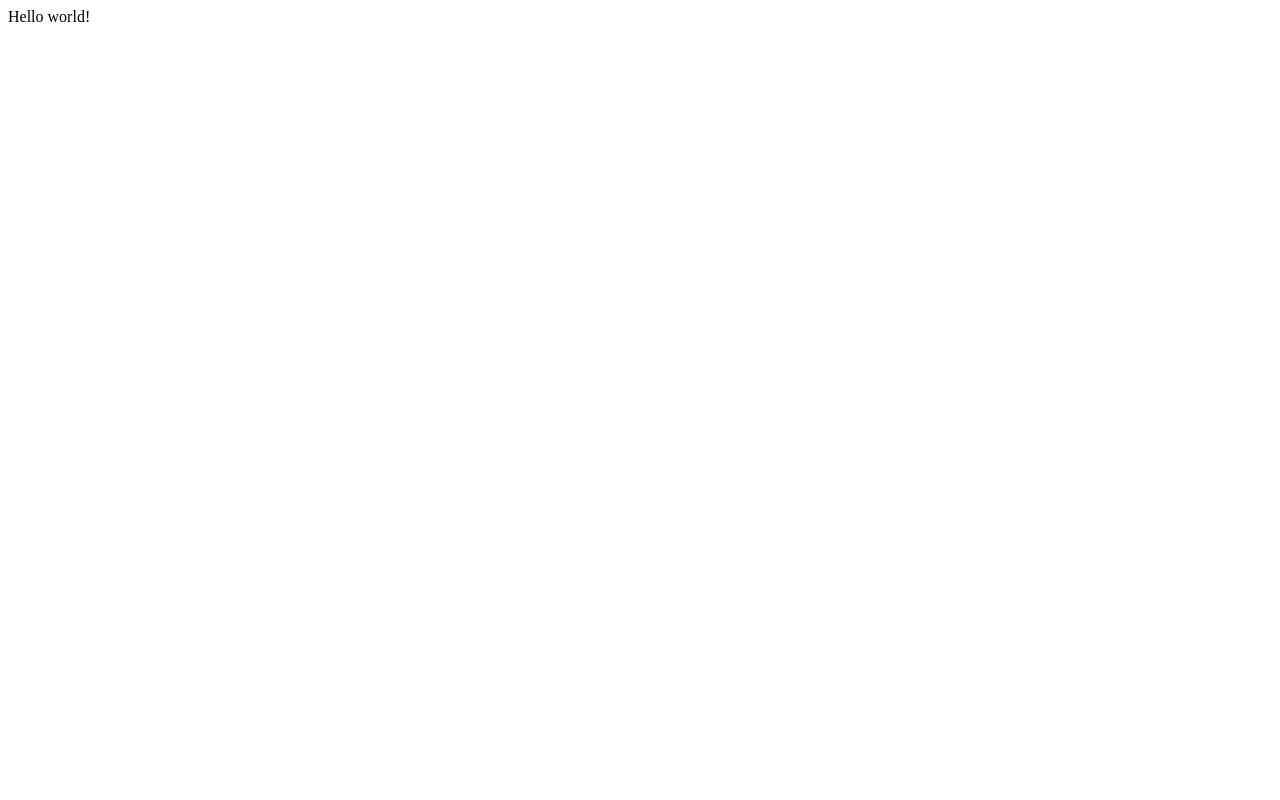
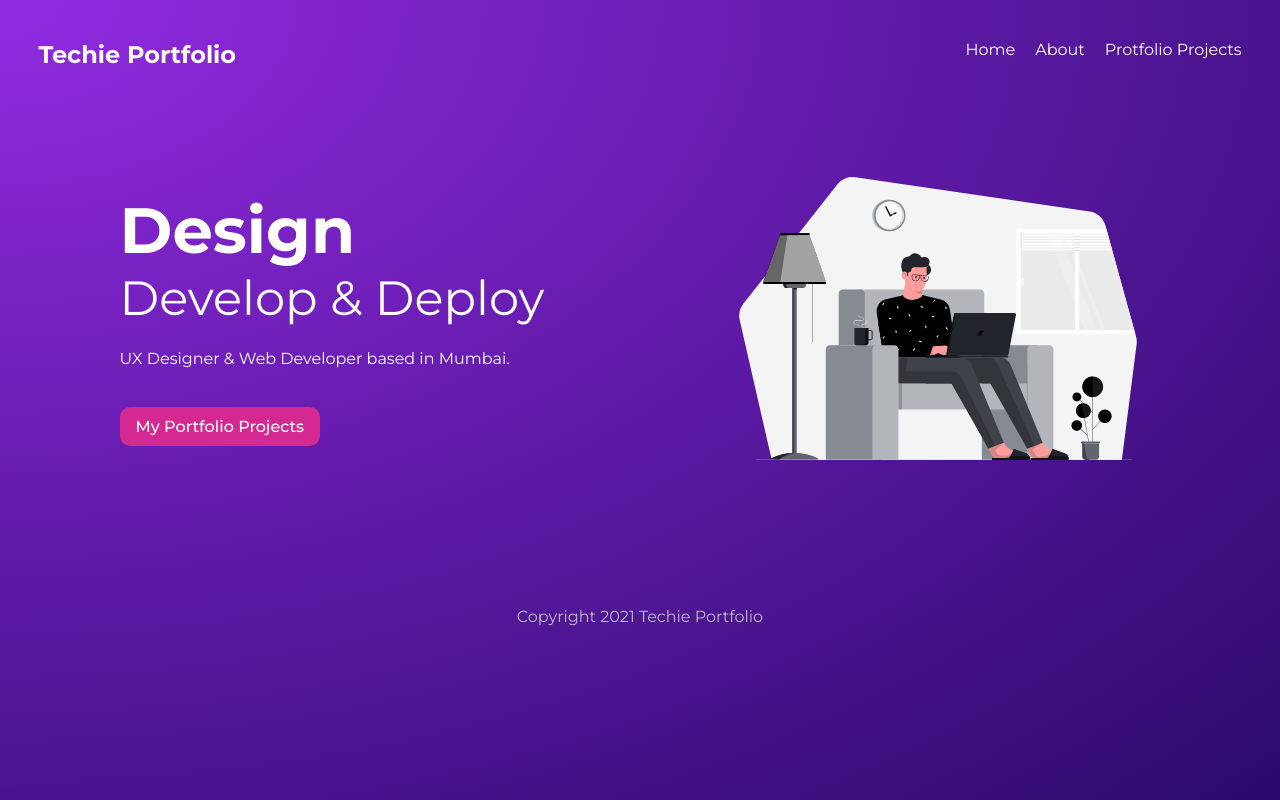
Before and after one commit to McTechie/gatsby-techie-portfolio, a Gatsby site: page / in a window 1280 px wide. Built offline with nearby package versions, Linux system fonts and the light colour scheme; Gatsby itself is replaced by a stand-in of ours.

Commit message:
Initial Setup

```diff
--- /dev/null
+++ b/src/components/Layout.js
@@ -0,0 +1,17 @@
+import React from 'react'
+import Navbar from './Navbar'
+import '../styles/globals.css'
+
+export default function Layout({ children }) {
+    return (
+        <div className="Layout">
+            <Navbar />
+            <div className="content">
+                {children}
+            </div>
+            <footer>
+                <p>Copyright 2021 Techie Portfolio</p>
+            </footer>
+        </div>
+    )
+}
--- /dev/null
+++ b/src/components/Navbar.js
@@ -0,0 +1,15 @@
+import { Link } from 'gatsby'
+import React from 'react'
+
+export default function Navbar() {
+    return (
+        <nav>
+            <h1>Techie Portfolio</h1>
+            <div className="links">
+                <Link to="/">Home</Link>
+                <Link to="/about">About</Link>
+                <Link to="/projects">Protfolio Projects</Link>
+            </div>
+        </nav>
+    )
+}
--- a/src/pages/index.js
+++ b/src/pages/index.js
@@ -1,5 +1,22 @@
+import { Link } from "gatsby"
 import React from "react"
+import Layout from "../components/Layout"
+import * as styles from  "../styles/home.module.css"
 
 export default function Home() {
-  return <div>Hello world!</div>
+  return (
+    <Layout>
+      <section className={styles.header}>
+        <div>
+          <h2>Design</h2>
+          <h3>Develop &amp; Deploy</h3>
+          <p>UX Designer &amp; Web Developer based in Mumbai.</p>
+          <Link className={styles.btn} to="/projects">
+            My Portfolio Projects
+          </Link>
+        </div>
+        <img src="/banner.svg" alt="Portfolio Website Banner" style={{ maxWidth: '100%' }} />
+      </section>
+    </Layout>
+  )
 }
--- /dev/null
+++ b/src/styles/about.module.css
@@ -0,0 +1,12 @@
+.dummy {
+  text-align: center;
+}
+.dummy > h2 {
+    font-size: 3em;
+    margin-top: 80px;;
+}
+.content {
+    padding: 2%;
+    padding-top: 4%;
+    padding-bottom: 4%;
+}
--- /dev/null
+++ b/src/styles/globals.css
@@ -0,0 +1,52 @@
+@import url('https://fonts.googleapis.com/css2?family=Montserrat:wght@300;400;500;700&display=swap');
+
+* {
+  margin: 0;
+  padding: 0;
+  text-decoration: none;
+  font-family: "Montserrat";
+  color: white;
+}
+html, body {
+  min-height: 100%;
+}
+body {
+  background: radial-gradient(at top left, rgba(146,43,225,1) 0%, rgba(43,9,107,1) 100%);
+  background-repeat: no-repeat;
+}
+p {
+  margin: 16px auto;
+  line-height: 1.5em;
+}
+
+/* layout & nav */
+.layout {
+  max-width: 1200px;
+  margin: 0 auto;
+}
+nav {
+  display: grid;
+  grid-template-columns: 1fr 1fr;
+  margin: 40px auto;
+  padding-right: 3%;
+  padding-left: 3%;
+}
+nav .links {
+  display: inline-block;
+  text-align: right;
+}
+nav a {
+  display: inline-block;
+  margin-left: 20px;
+  font-weight: 400;
+  padding-bottom: 8px;
+  border-bottom: 3px solid transparent;
+}
+nav a:hover {
+  border-color: white;
+}
+footer p{
+  text-align: center;
+  color: #bbb;
+  margin: 40px auto;
+}
--- /dev/null
+++ b/src/styles/home.module.css
@@ -0,0 +1,28 @@
+.header {
+  display: grid;
+  grid-template-columns: 1fr 1fr;
+  grid-gap: 40px;
+  align-items: center;
+  padding-right: 5%;
+  padding-left: 5%;
+  padding-bottom: 3%;
+}
+.header h2 {
+  font-size: 4em;
+}
+.header h3 {
+  font-size: 3em;
+  font-weight: 400;
+  margin-bottom: 20px;
+}
+.header div {
+  margin-left: 10%;
+}
+.btn {
+  display: inline-block;
+  background: #D42990;
+  padding: 10px 16px;
+  border-radius: 10px;
+  margin-top: 20px;
+  font-weight: 500;
+}
```
Also changed, not shown: src/pages/404.js (added, +13 -0 lines), src/pages/about.js (added, +18 -0 lines), src/pages/projects/index.js (added, +14 -0 lines), src/styles/project-details.module.css (added, +15 -0 lines), src/styles/projects.module.css (added, +26 -0 lines), static/banner.svg (added).
